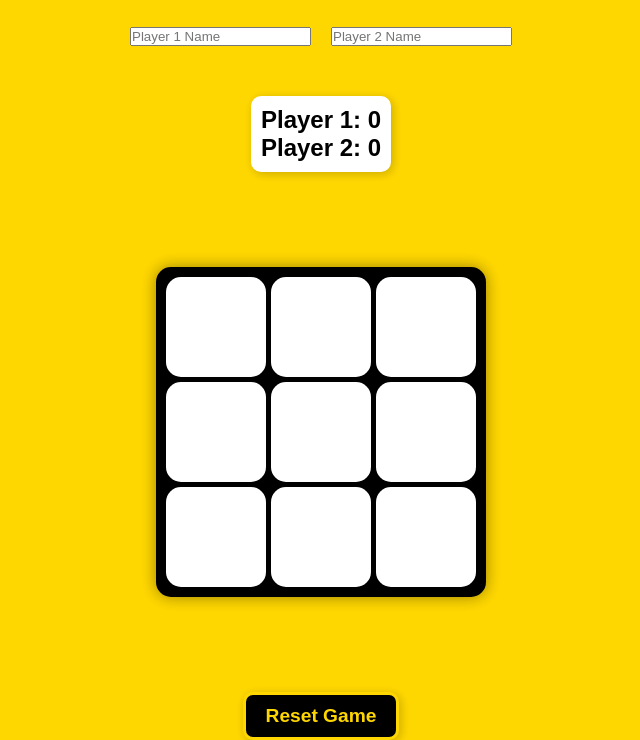
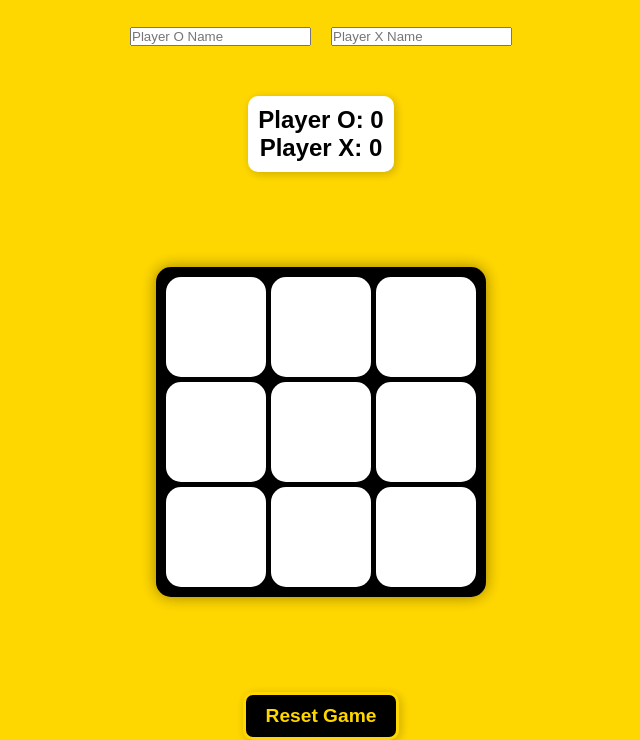
Before and after one commit to Jeevanpranav-23/zocross, a plain HTML site: page index.html in a window 1280 px wide. Shown: the part 78-818 px from the top of the page, without its empty margins (319-959 px from the left). Drawn offline with Linux system fonts and the light colour scheme.

Commit message:
Update index.html

```diff
--- a/index.html
+++ b/index.html
@@ -1,4 +1,4 @@
-<!DOCTYPE html>
+ <!DOCTYPE html>
 <html lang="en">
   <head>
     <meta charset="UTF-8" />
@@ -14,12 +14,12 @@
     <main>
       <h1>zocross</h1>
         <div class="name-inputs">
-            <input type="text" id="player1" placeholder="Player 1 Name" />
-            <input type="text" id="player2" placeholder="Player 2 Name"  />
+            <input type="text" id="playerO" placeholder="Player O Name" />
+            <input type="text" id="playerX" placeholder="Player X Name"  />
         </div>
         <div class="scoreboard">
-            <p id="score1">Player 1: 0</p>
-            <p id="score2">Player 2: 0</p>
+            <p id="score1">Player O: 0</p>
+            <p id="score2">Player X: 0</p>
         </div>
       <div class="container">
         <div class="game">
```
